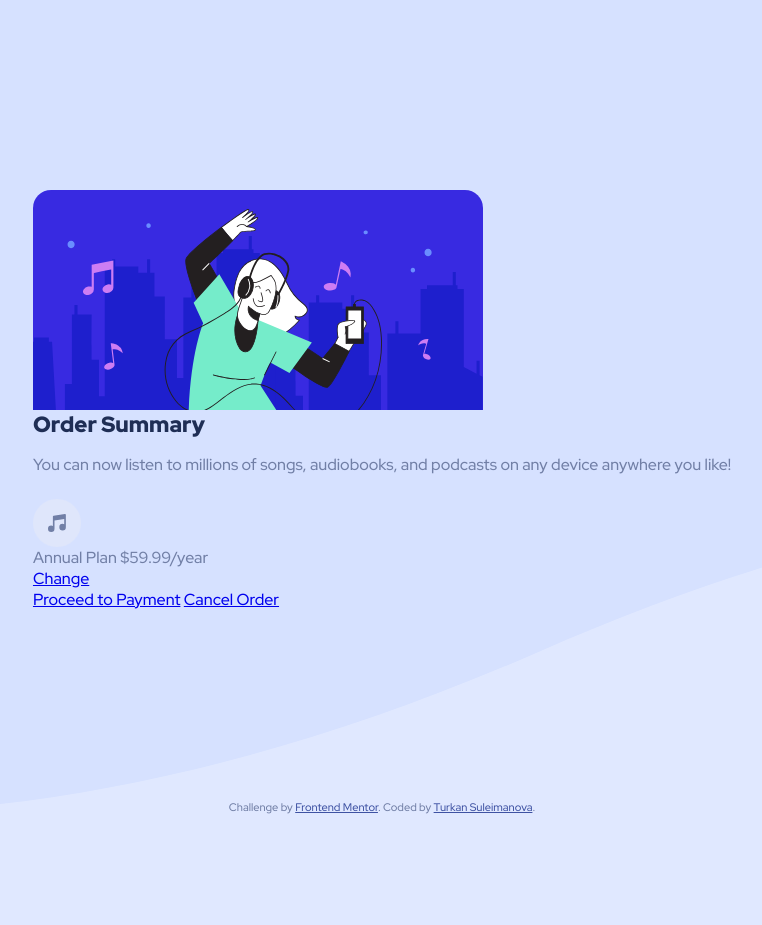
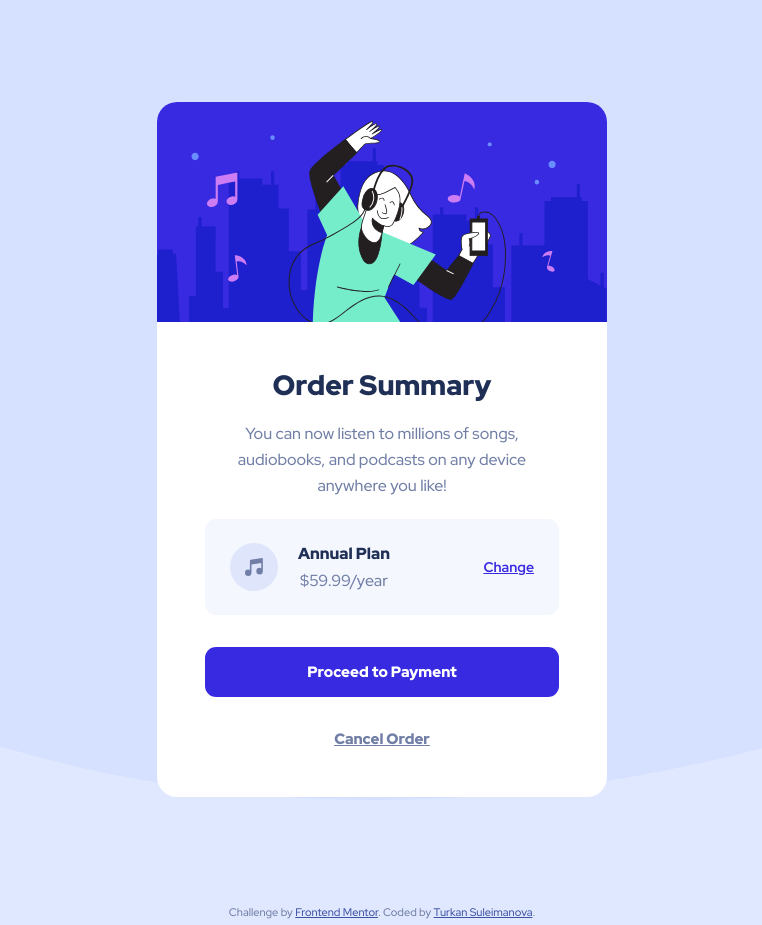
Before and after one commit to turkan03/order-summary-component-main, a plain HTML site: page index.html in a window 1280 px wide. Shown: the whole page, without its empty margins (258-1020 px from the left). Before the commit the page ends 814 px from the top, so only its background shows below. Drawn offline with Linux system fonts and the light colour scheme.

Commit message:
change style in style.css file and add new structure

```diff
--- a/style.css
+++ b/style.css
@@ -5,13 +5,13 @@
 
 // Colors
 -- Primary --
-- Pale blue: hsl(225, 100%, 94%)
-- Bright blue: hsl(245, 75%, 52%)
+- Pale: hsl(225, 100%, 94%)
+- Bright: hsl(245, 75%, 52%)
 
 --Neutral--
-- Very pale blue: hsl(225, 100%, 98%)
-- Desaturated blue: hsl(224, 23%, 55%)
-- Dark blue: hsl(223, 47%, 23%)
+- Very pal: hsl(225, 100%, 98%)
+- Desaturated: #717FA6;
+- Dark: hsl(223, 47%, 23%)
 
 // Fonts
 - Font size (paragraph): 16px;
@@ -33,166 +33,144 @@
 }
 
 body {
+  display: grid;
+  grid-template-columns: 1fr;
+  grid-template-rows: 1fr;
+  align-items: center;
+
+  height: 100vh;
+
   font-family: "Red Hat Display", sans-serif;
+  font-size: 1rem;
   font-weight: 500;
-  font-size: 0.9375rem;
+  line-height: 1.625rem;
   color: #717fa6;
 
-  background: hsl(225, 100%, 94%) url(images/pattern-background-mobile.svg);
+  background: #e0e8ff url(/images/pattern-background-desktop.svg);
+  background-size: cover;
   background-repeat: no-repeat;
-  background-size: cover;
-}
-
-.flexbox {
-  display: flex;
-  justify-content: center;
-  align-items: center;
-}
-.mr-bottom {
-  margin-bottom: 1.5rem;
 }
 
 img {
+  display: block;
+
   max-width: 100%;
   height: auto;
-  display: block;
-  border-top-right-radius: 18px;
-  border-top-left-radius: 18px;
+
+  border-top-left-radius: 20px;
+  border-top-right-radius: 20px;
 }
 
-main {
-  height: 100vh;
-
-  display: flex;
-  justify-content: center;
-  align-items: center;
+.main {
+  place-self: center;
+  margin: 6.375rem 0;
 }
 
-.container {
-  max-width: 20.4375rem;
+.card {
+  max-width: 28.125rem;
 
-  border-radius: 18px;
   background-color: #fff;
+  border-radius: 20px;
 }
 
-.content {
+.card__content {
+  padding: 2.8125rem 3rem 3rem;
   text-align: center;
-  padding: 2rem 1.5rem;
-
-  flex-direction: column;
 }
 
 h2 {
-  margin-bottom: 1rem;
-  color: #1f2e55;
-  font-size: 1.375rem;
+  color: #1f2f56;
   font-weight: 900;
-  line-height: 1.8125rem;
+  font-size: 1.75rem;
+  line-height: 2.3125rem;
+  margin-bottom: 1.0625rem;
 }
 
 p {
-  font-weight: 500;
-  line-height: 1.25rem;
+  margin-bottom: 1.25rem;
 }
 
-.plan-description {
-  background-color: hsl(225, 100%, 98%);
+.card__plan {
+  background-color: #f5f7ff;
 
-  gap: 3.125rem;
-  padding: 1.0625rem 1rem;
+  display: grid;
+  grid-template-columns: 2fr 1fr;
+  grid-template-rows: 1fr;
+  align-items: center;
+
+  padding: 1.5rem 1.5625rem;
+  margin-bottom: 2rem;
   border-radius: 11px;
 }
 
-.plan-content {
+.plan__itm {
+  display: flex;
+  align-items: center;
   gap: 1.25rem;
 }
 
-.price-container {
+.plan__price {
+  display: flex;
   flex-direction: column;
+  line-height: 1.3125rem;
 }
 
-.price-disc {
-  color: #1f2e55;
+.price__text {
   font-weight: 900;
+  color: #1f2f56;
+  margin-bottom: 6px;
 }
 
-.price-disc,
-.price {
+.plan-change__link {
+  font-weight: 700;
   font-size: 0.875rem;
-  line-height: 1.1875rem;
+  justify-self: end;
 }
 
-.change-link {
+.plan-change__link:link,
+.plan-change__link:visited {
   color: #382ae1;
-  font-size: 0.8125rem;
-  font-weight: 700;
-  line-height: 1.0625rem;
 }
 
-.change-link:hover,
-.change-link:focus {
+.plan-change__link:hover,
+.plan-change__link:active {
   color: #766cf1;
   text-decoration: none;
 }
 
-.btn {
+.btn__content {
+  display: flex;
+  flex-direction: column;
+  gap: 2rem;
+}
+
+.btn__cancel,
+.btn__payment {
+  font-size: 0.9375rem;
+  font-weight: 900;
+  line-height: 1.25rem;
+}
+
+.btn__payment:link,
+.btn__payment:visited {
   background-color: #382ae1;
   color: #fff;
-  line-height: 1.25rem;
-  font-weight: 900;
-
-  border: none;
+  text-decoration: none;
+  padding: 0.9375rem 0;
   border-radius: 11px;
-
-  padding: 0.9375rem 4.0625rem;
 }
 
-.btn:hover,
-.btn:focus {
+.btn__payment:hover,
+.btn__payment:active {
   background-color: #766cf1;
 }
 
-.cancel-btn {
+.btn__cancel:link,
+.btn__cancel:visited {
   color: #717fa6;
-  text-decoration: none;
-  font-weight: 900;
-  font-size: 0.9375rem;
-  line-height: 1.25rem;
 }
 
-.cancel-btn:hover,
-.cancel-btn:focus {
-  color: #1f2e55;
+.btn__cancel:hover,
+.btn__cancel:active {
+  color: #1f2f56;
 }
-
-@media (min-width: 31em) {
-  body {
-    font-size: 1rem;
-  }
-
-  .mr-bottom-dsk {
-    margin-bottom: 2rem;
-  }
-
-  .container {
-    max-width: 28.125rem;
-  }
-
-  .content {
-    min-width: 22.125rem;
-    padding: 2.8125rem 3rem;
-  }
-
-  .plan-description {
-    padding: 1.5625rem 1.5rem;
-    gap: 5.875rem;
-  }
-
-  .btn {
-    padding: 0.9375rem 6.375rem;
-  }
-
-  p {
-    margin-bottom: 1.25rem;
-  }
-}
```
